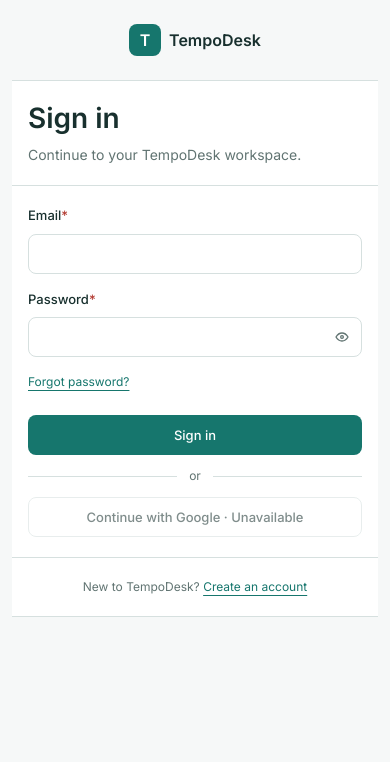
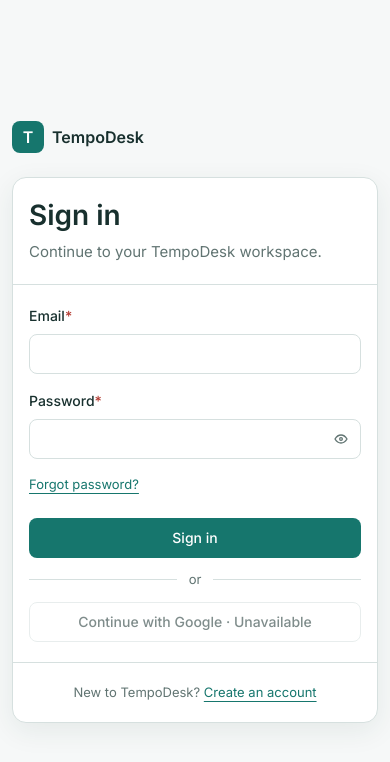
Before and after one commit to hoangvu6262/TempoDesk, a React (Vite) app in the folder client/web/: page /login in a window 390 px wide. Shown: the top 762 px of the page. Built offline with nearby package versions, Linux system fonts and the light colour scheme; no server answers.

Commit message:
style(auth): refine authentication layout

```diff
--- a/client/web/src/ui/layouts/AuthLayout/AuthLayout.scss
+++ b/client/web/src/ui/layouts/AuthLayout/AuthLayout.scss
@@ -1,7 +1,14 @@
 .td-auth-layout {
+  --font-size-caption: 0.8125rem;
+  --font-size-body: 0.9375rem;
+  --font-size-label: 0.875rem;
+
   display: grid;
   min-height: 100vh;
-  place-items: center;
+  min-height: 100dvh;
+  grid-template-columns: minmax(0, 27rem);
+  align-content: safe center;
+  justify-content: center;
   gap: var(--space-6);
   padding: var(--space-8) var(--space-4);
   background: var(--color-background);
@@ -24,7 +31,7 @@
     color: var(--color-primary-contrast);
   }
   &__card {
-    width: min(100%, 26rem);
+    width: 100%;
     border: 1px solid var(--color-border);
     border-radius: var(--radius-large);
     background: var(--color-surface);
@@ -50,14 +57,7 @@
 
 @media (max-width: 640px) {
   .td-auth-layout {
-    align-content: start;
     padding: var(--space-6) var(--space-3);
-  }
-  .td-auth-layout__card {
-    border-right: 0;
-    border-left: 0;
-    border-radius: 0;
-    box-shadow: none;
   }
   .td-auth-layout__header,
   .td-auth-layout__content,
```
